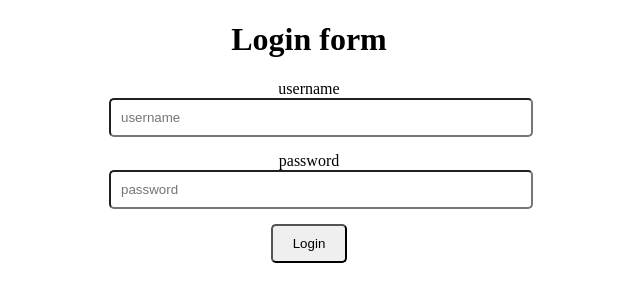
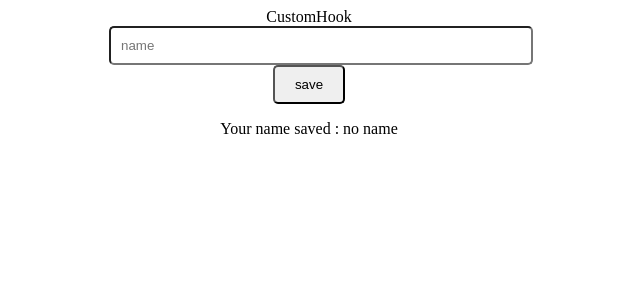
Before and after one commit to CoderSuman5/Scenario-based-react-practise-question, a React (Vite) app: page / in a window 1280 px wide. Shown: the top 302 px of the page, without its empty margins (331-971 px from the left). Built offline with nearby package versions, Linux system fonts and the light colour scheme.

Commit message:
New Changes Applied

```diff
--- a/src/App.jsx
+++ b/src/App.jsx
@@ -46,6 +46,7 @@ import FormHandling from './components/FormHandling'
 import { BrowserRouter as Router, Routes, Route, Link } from 'react-router-dom'
 import Parent from './components/liftingStateUp/Parent'
 import LoginForm from './components/loginFormSingleState/LoginForm'
+import CustomHook from './components/customHook/CustomHook'
 // import { BrowserRouter as Router, Routes, Route, Link } from 'react-router-dom';
 // import { ThemeProvider } from './components/themeContext/ThemeContext'
 // import ThemeToggleBtn from './components/themeContext/ThemeToggleBtn'
@@ -85,7 +86,8 @@ const App = () => {
         <Home/>
         <Home2/> */}
         {/* <Parent/> */}
-        <LoginForm/>
+        {/* <LoginForm/> */}
+        <CustomHook/>
 
 
           {/* <ThemeProvider>
@@ -97,6 +99,7 @@ const App = () => {
       </ThemeProvider> */}
 
 
+
     </div>
   )
 }
--- /dev/null
+++ b/src/components/customHook/CustomHook.jsx
@@ -0,0 +1,34 @@
+import React from 'react'
+import useLocalStorage from './useLocalStorage'
+
+const CustomHook = () => {
+      const [name, setName] = useLocalStorage("userName", "")
+
+      const handleChange = (e) => {
+         setName(e.target.value)
+      }
+
+      const handleSubmit = (e) => {
+          e.preventDefault()
+          alert(`Name saved: ${name}`)
+      }
+
+  return (
+    <div style={{ maxWidth: "400px", margin: "auto", textAlign: "center" }}>CustomHook
+      <form action="" onSubmit={handleSubmit}>
+        <input
+        type="text"
+        placeholder='name'
+        value={name}
+        onChange={handleChange}
+        style={{width: "100%", padding: "10px", borderRadius: "5px"}}
+         />
+
+         <button type='submit' style={{padding: "10px 20px", borderRadius: "5px"}}>save</button>
+      </form>
+      <p>Your name saved : {name || "no name"}</p>
+    </div>
+  )
+}
+
+export default CustomHook
--- /dev/null
+++ b/src/components/customHook/useLocalStorage.js
@@ -0,0 +1,27 @@
+import React, { useState } from 'react'
+
+const useLocalStorage = (key, initialValue) => {
+         const [storedValue, setStoredValue] = useState(() => {
+            try {
+                const item = localStorage.getItem(key)
+                return item ? JSON.parse(item) : initialValue
+            } catch (error) {
+                console.error(error);
+                return initialValue
+            }
+         })
+
+         const setValue = (value) =>{
+            try {
+                const valueToStore = value instanceof Function ? value(storedValue) : value
+                setStoredValue(valueToStore)
+                localStorage.setItem(key, JSON.stringify(valueToStore))
+            } catch (error) {
+                console.error(error)
+            }
+         }
+
+         return [storedValue, setValue]
+}
+
+export default useLocalStorage
```
